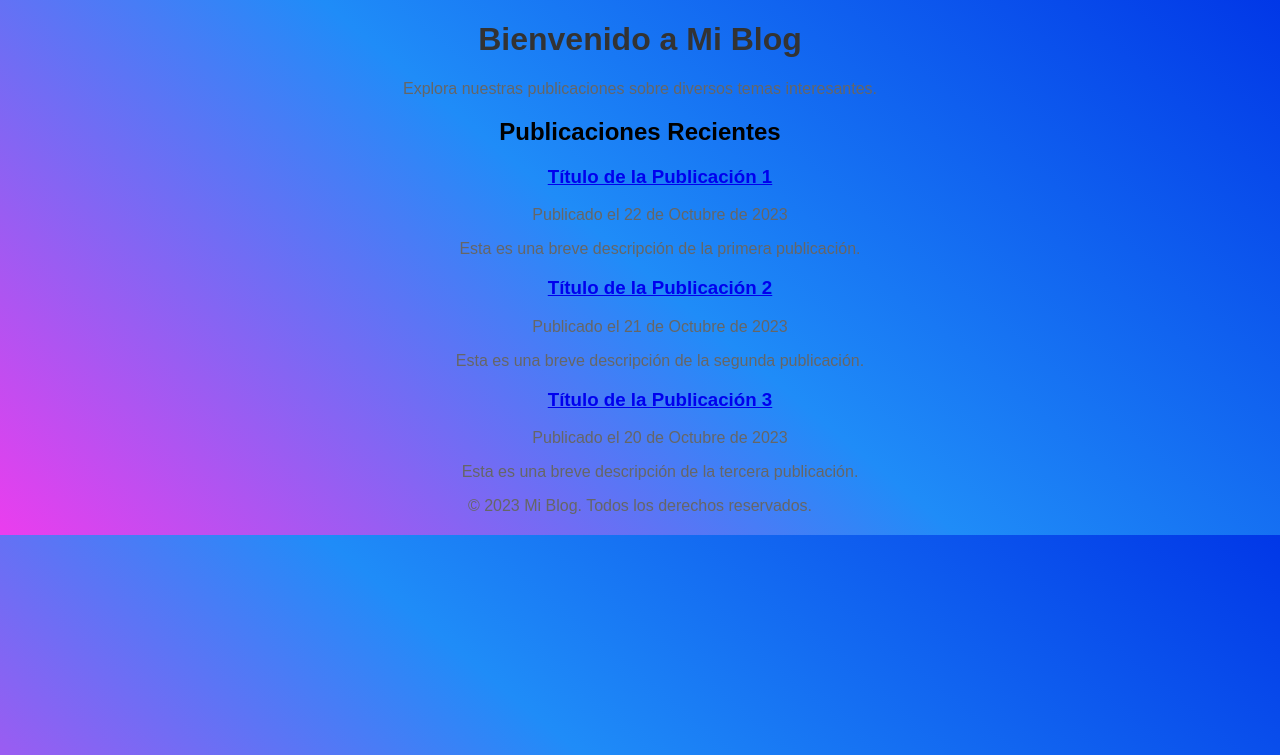
After one commit to PakoDrummerA7X/intro, a Django app: page /blog/ in a window 1280 px wide. The commit adds this page. Shown: the top 755 px of the page. Run offline with Django 4.2, Linux system fonts and the light colour scheme.

Commit message:
templates update

```diff
--- /dev/null
+++ b/templates/blog_list.html
@@ -0,0 +1,61 @@
+<!DOCTYPE html>
+<html lang="es">
+<head>
+    <meta charset="UTF-8">
+    <meta name="viewport" content="width=device-width, initial-scale=1.0">
+    <title>Mi Blog</title>
+    <style>
+        body {
+            font-family: Arial, sans-serif;
+            margin: 20px;
+            text-align: center;
+            background-image:  -webkit-linear-gradient(50deg,#eb3dee ,#1f8cf8,#0137e7);
+            background-image:  -moz-linear-gradient(50deg,#eb3dee ,#1f8cf8,#0137e7);
+            background-image:  -ms-linear-gradient(50deg,#eb3dee ,#1f8cf8,#0137e7);
+        }
+        h1 {
+            color: #333;
+        }
+        p {
+            color: #666;
+        }
+        ul {
+            list-style-type: none;
+        }
+        li {
+            margin-bottom: 10px;
+        }
+    </style>
+</head>
+<body>
+    <header>
+        <h1>Bienvenido a Mi Blog</h1>
+        <p>Explora nuestras publicaciones sobre diversos temas interesantes.</p>
+    </header>
+
+    <section>
+        <h2>Publicaciones Recientes</h2>
+        <ul>
+            <li>
+                <h3><a href="publicacion-1.html">Título de la Publicación 1</a></h3>
+                <p>Publicado el 22 de Octubre de 2023</p>
+                <p>Esta es una breve descripción de la primera publicación.</p>
+            </li>
+            <li>
+                <h3><a href="publicacion-2.html">Título de la Publicación 2</a></h3>
+                <p>Publicado el 21 de Octubre de 2023</p>
+                <p>Esta es una breve descripción de la segunda publicación.</p>
+            </li>
+            <li>
+                <h3><a href="publicacion-3.html">Título de la Publicación 3</a></h3>
+                <p>Publicado el 20 de Octubre de 2023</p>
+                <p>Esta es una breve descripción de la tercera publicación.</p>
+            </li>
+        </ul>
+    </section>
+
+    <footer>
+        <p>&copy; 2023 Mi Blog. Todos los derechos reservados.</p>
+    </footer>
+</body>
+</html>
--- a/templates/index.html
+++ b/templates/index.html
@@ -7,5 +7,11 @@
 </head>
 <body>
     <h1>HOLA</h1>
+    <br>
+    <p>visita mi blog</p>
+    <a href="{% url 'blog:home' %}"> aquí</a>
+
+
+
 </body>
 </html>
```
